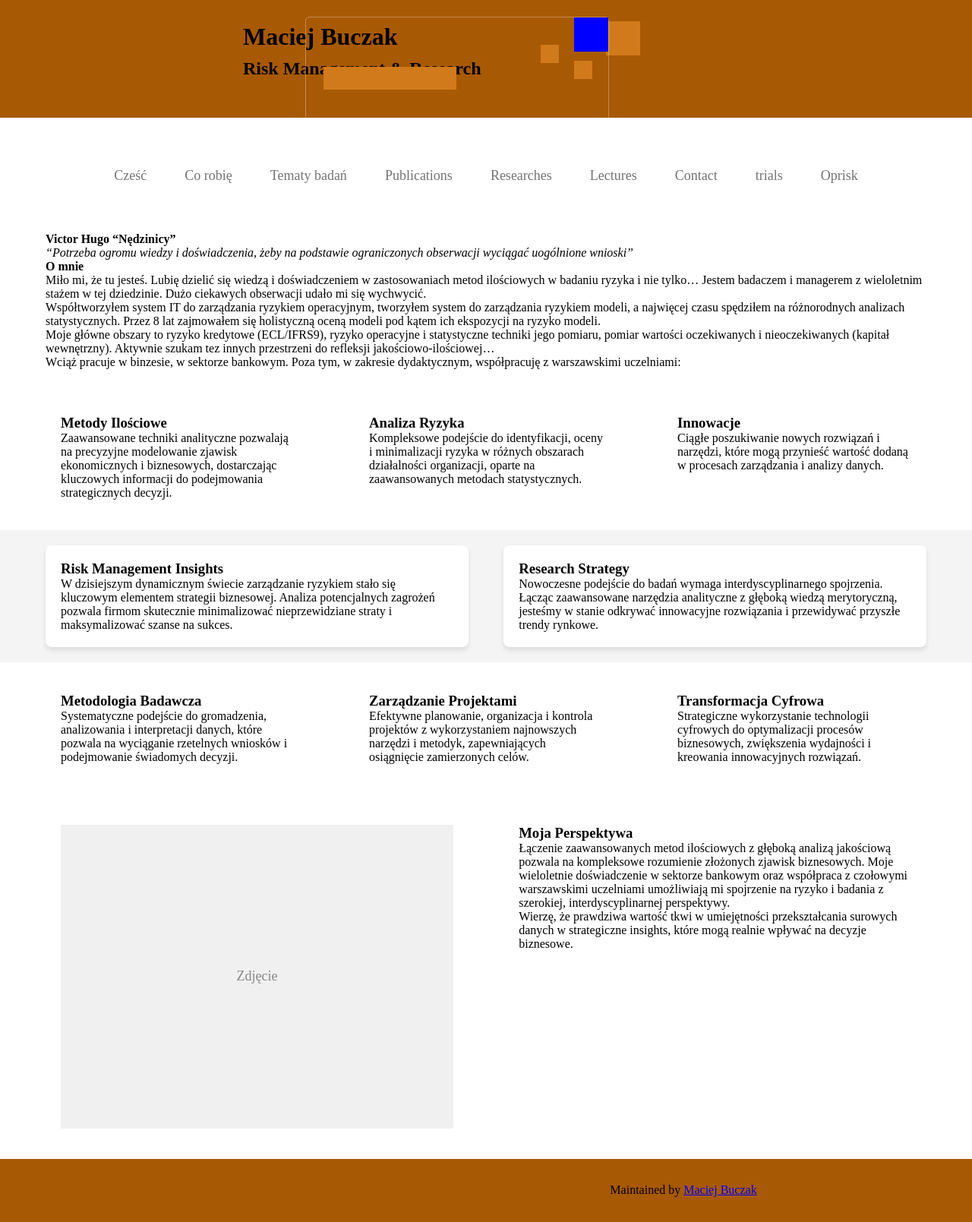
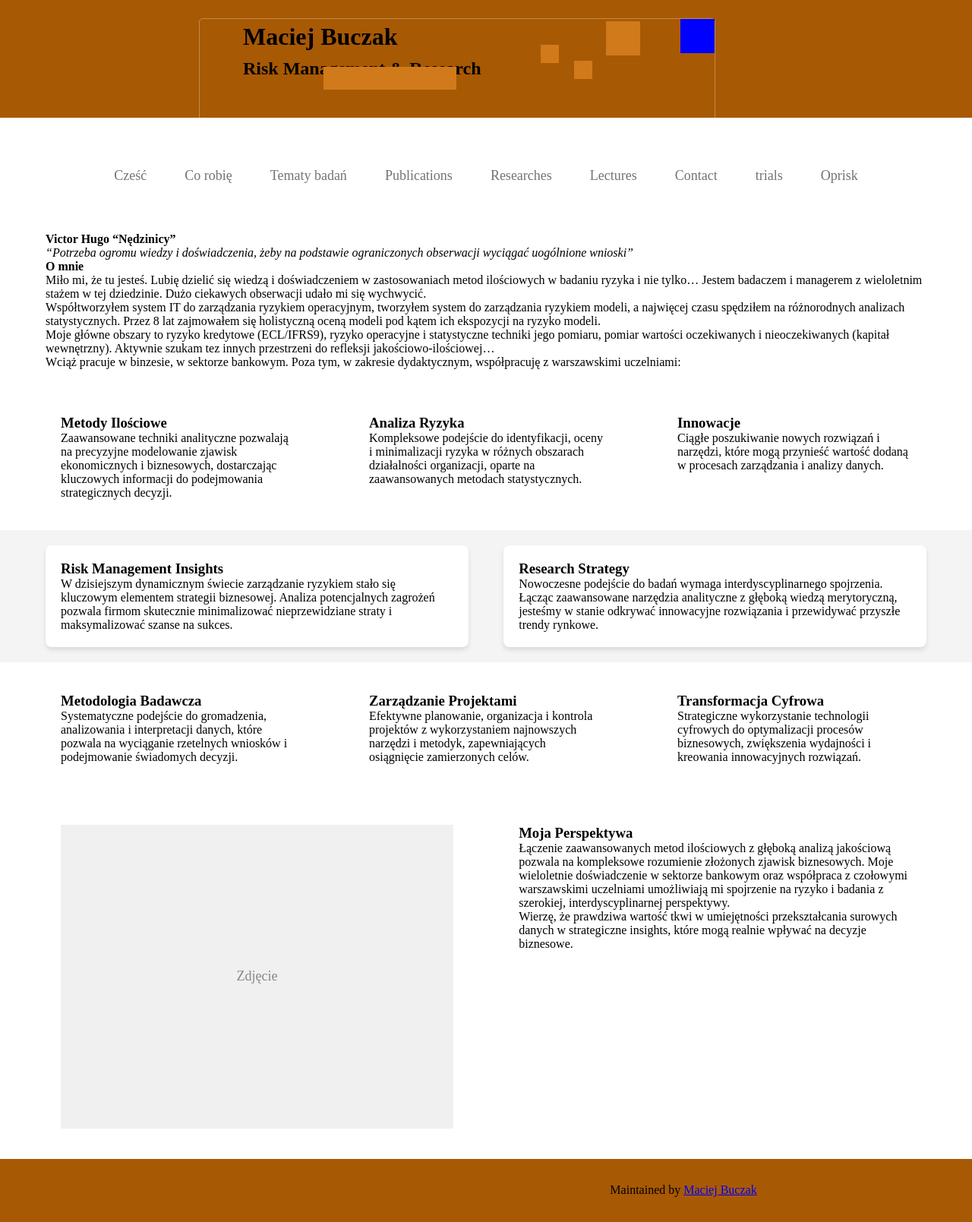
Before and after one commit to MaciejBuczak/risk-research, a Jekyll site: the page built from index.md, in a window 1280 px wide. Shown: the whole page at 76% size. Built offline with Jekyll 4.4.1, drawn with Linux system fonts in a browser that asks for light colours.

Commit message:
Update default.html

```diff
--- a/_layouts/default.html
+++ b/_layouts/default.html
@@ -64,11 +64,11 @@
     /* Nowy kontener title-square-container */
 .title-square-container {
   position: absolute;
-  top: 22px; /* Kontrolowanie położenia w pionie */
+  top: 24px; /* Kontrolowanie położenia w pionie */
   left: 47%; /* Wycentrowanie w poziomie */
   transform: translateX(-50%);
   width: 100%; /* Pełna szerokość w ramach max-width */
-  max-width: 400px; /* Maksymalna szerokość */
+  max-width: 680px; /* Maksymalna szerokość */
   height: 150px; /* Wysokość kontenera - możesz zmienić */
   z-index: 10;
   border: 1px solid rgba(255, 255, 255, 0.3); /* Delikatne białe obramowanie z przezroczystością */
```
